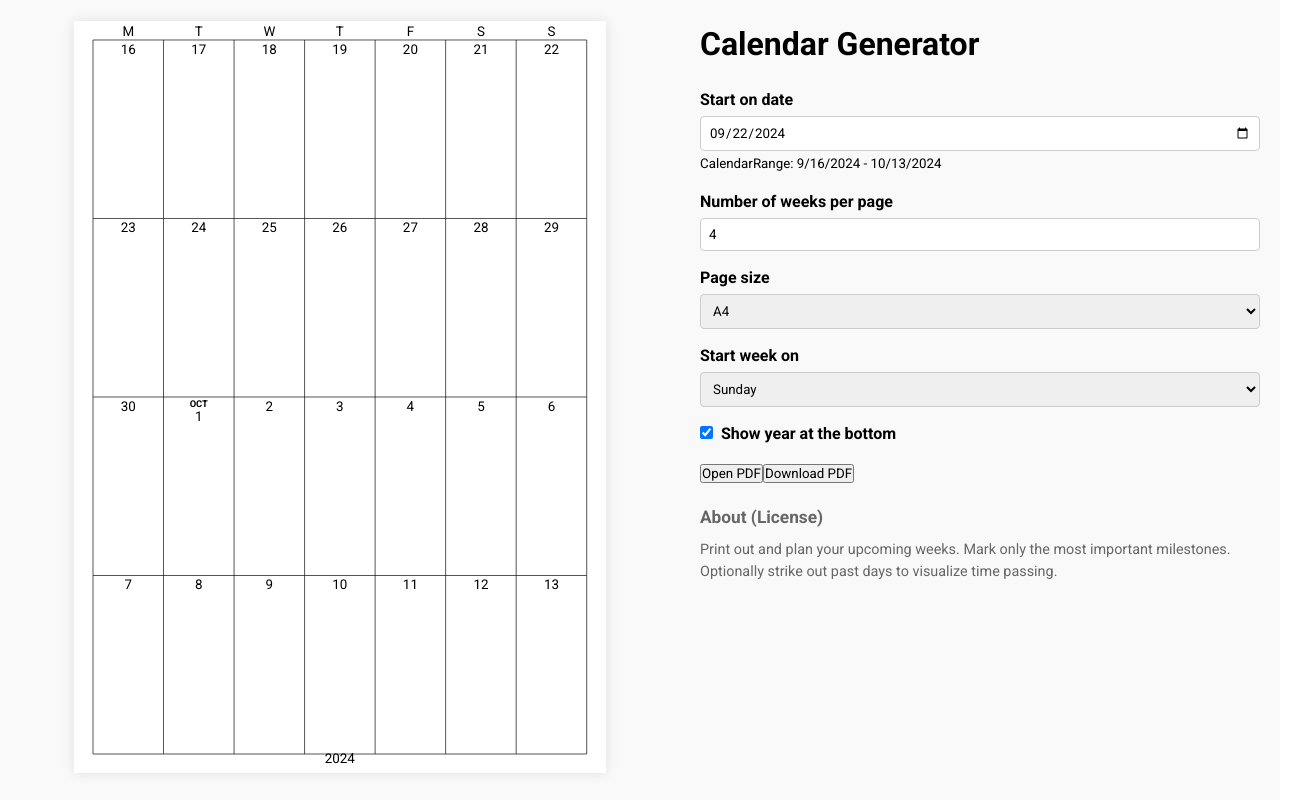
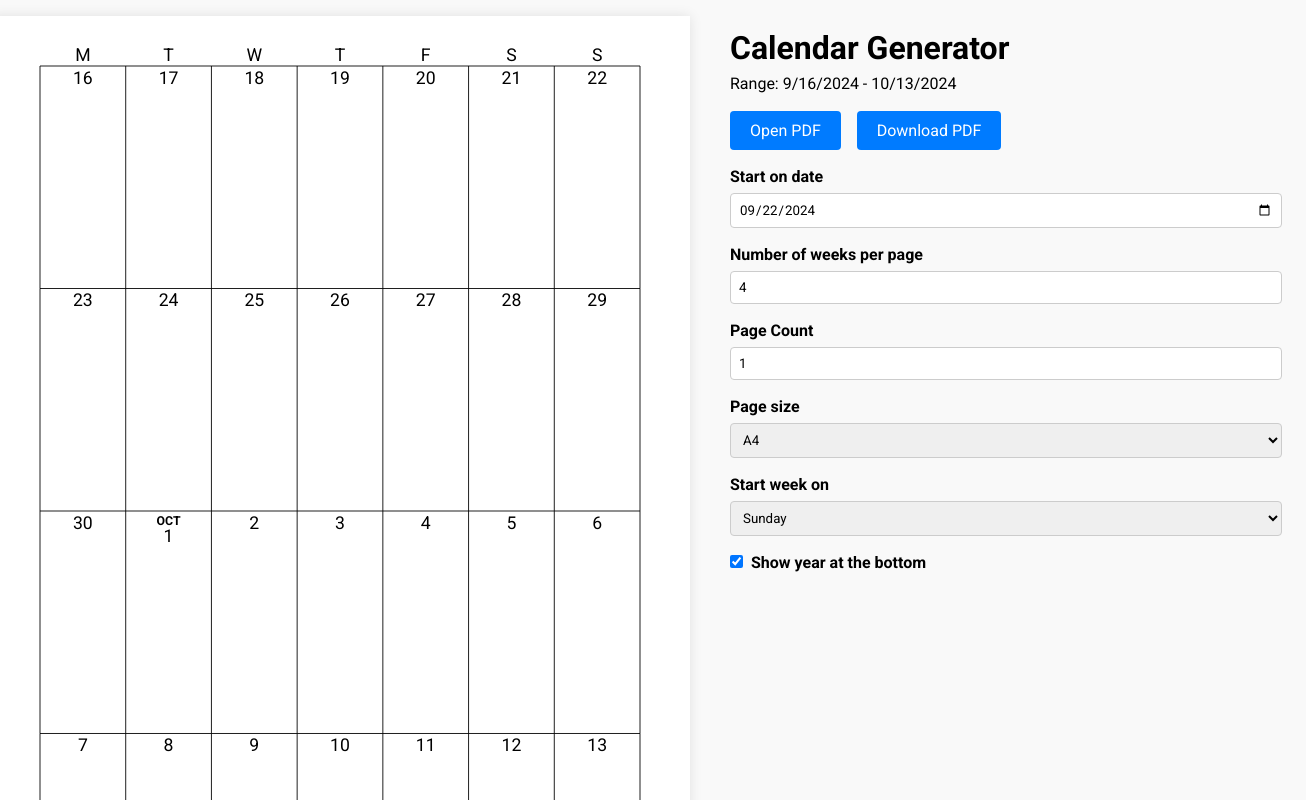
Before and after one commit to lukasondrejka/calendar-generator, a React (Vite) app: page / in a window 1280 px wide. Shown: the top 800 px of the page, 1306 px wide, since content can reach past the window. Built offline with nearby package versions, Linux system fonts and the light colour scheme.

Commit message:
Add pages

```diff
--- a/src/components/App.scss
+++ b/src/components/App.scss
@@ -7,40 +7,60 @@ $mobile-breakpoint: 900px;
   background-color: #f9f9f9;
   display: flex;
   justify-content: center;
-  align-items: center;
-  height: 100vh;
-  width: 100vw;
+  min-height: 100vh;
+  // min-width: 100vw;
 
   .calendar-box {
-    flex: 1;
+    flex: auto;
     text-align: center;
     position: sticky;
     top: 0;
 
+    // center vertically
+    align-items: center;
+
+    display: flex;
+    justify-content: center;
+    flex-direction: row;
+    flex-wrap: wrap;
+
+    .calendar-page {
+      margin: 16px;
+      min-width: 700px;
+      height: auto;
+    }
+
     svg {
       box-shadow: $box-shadow;
-      height: calc(100svh - 48px);
     }
   }
 
   .sidebar-box {
+    background-color: #f9f9f9;
     width: $sidebar-width;
-    height: 100%;
+    height: 100vh;
+    min-width: 600px;
     overflow-y: auto;
+    position: sticky;
+    top: 0;
   }
 
   @media (max-width: $mobile-breakpoint) {
     flex-direction: column-reverse;
 
-    .calendar-box svg {
-      height: unset;
-      width: calc(100vw - 48px);
+    .calendar-box {
+      svg {
+        height: unset;
+        width: calc(100vw - 48px);
+      }
     }
 
     .sidebar-box {
       width: 100%;
       height: 100%;
       overflow-y: unset;
+      position: unset;
+      top: unset;
     }
   }
 }
--- a/src/components/App.tsx
+++ b/src/components/App.tsx
@@ -1,25 +1,36 @@
-import React from 'react';
+import React, { useContext } from 'react';
 import './App.scss';
-import { StateProvider } from '../StateContext';
+import { AppStateContext } from '../AppStateContext';
 import CalendarSVG from './CalendarSVG';
 import Sidebar from './Sidebar';
 import { downloadPDF, openPDF } from '../utils/pdf';
 
 const App: React.FC = () => {
-  const getCalendarElement = () =>
-    document.querySelector('#calendar')!;
+  const context = useContext(AppStateContext);
+  const { state } = context!;
+
+  const { pageCount } = state;
+
+  const getCalendarElements = () =>
+    Array.from(document.querySelectorAll('.calendar-svg'));
 
   const openPDFclick = () =>
-    openPDF(getCalendarElement());
+    openPDF(getCalendarElements());
 
   const downloadPDFclick = () =>
-    downloadPDF(getCalendarElement());
+    downloadPDF(getCalendarElements());
 
   return (
-    <StateProvider>
     <div className="container">
       <div className="calendar-box">
-          <CalendarSVG id="calendar" />
+        {Array.from({ length: pageCount }).map((_, index) => (
+          <div className="calendar-page" key={index}>
+            <CalendarSVG
+              pageIndex={index}
+              className="calendar-svg"
+            />
+          </div>
+        ))}
       </div>
       <div className="sidebar-box">
         <Sidebar
@@ -28,7 +39,6 @@ const App: React.FC = () => {
         />
       </div>
     </div>
-    </StateProvider>
   );
 };
 
--- a/src/components/CalendarSVG.tsx
+++ b/src/components/CalendarSVG.tsx
@@ -1,6 +1,6 @@
 import React, { useContext } from 'react';
 import './CalendarSVG.scss';
-import { StateContext } from '../StateContext';
+import { AppStateContext } from '../AppStateContext';
 import { cmToPx, pxToCm } from '../utils/units';
 import { firstDayOfWeek } from '../utils/date';
 
@@ -9,16 +9,24 @@ const pageSizes = {
   Letter: { width: 21.59, height: 27.94 },
 };
 
-const CalendarSVG: React.FC<{ id: string }> = ({ id }) => {
-  const context = useContext(StateContext);
+// props
+interface CalendarSVGProps {
+  className?: string;
+  pageIndex?: number;
+}
+
+const CalendarSVG: React.FC<CalendarSVGProps> = ({ className, pageIndex }) => {
+  const context = useContext(AppStateContext);
   const { state } = context!;
 
   const generateSVG = () => {
-    const { startOnDate, weeksPerPage, startWeekOn, pageSize, showYearFooter } = state;
+    const { startOnDate, weeksPerPage, pageCount, startWeekOn, pageSize, showYearFooter } = state;
 
-    const margin = 0.75;
+    const margin = 1.5;
 
     const firstDay: Date = firstDayOfWeek(new Date(startOnDate), startWeekOn === 'Sunday');
+    firstDay.setDate(firstDay.getDate() + pageIndex! * weeksPerPage * 7);
+
     const { width: svgWidth, height: svgHeight } = pageSizes[pageSize as typeof pageSize];
 
     const daysOfWeek = ['M', 'T', 'W', 'T', 'F', 'S', 'S'];
@@ -32,7 +40,7 @@ const CalendarSVG: React.FC<{ id: string }> = ({ id }) => {
 
     return (
       <svg
-        id={id}
+        className={className}
         viewBox={`0 0 ${cmToPx(svgWidth)} ${cmToPx(svgHeight)}`}
         xmlns="http://www.w3.org/2000/svg"
         style={{
@@ -129,9 +137,24 @@ const CalendarSVG: React.FC<{ id: string }> = ({ id }) => {
           <text
             textAnchor="middle"
             x={`${svgWidth / 2}cm`}
-            y={`${svgHeight - margin / 2}cm`}
+            y={`${svgHeight - margin + pxToCm(20)}cm`}
           >
-            {firstDay.getFullYear()}
+            {firstDay.getFullYear() === new Date(firstDay.getTime() + weeksPerPage * 7 * 24 * 60 * 60 * 1000).getFullYear()
+              ? firstDay.getFullYear()
+              : `${firstDay.getFullYear()} - ${new Date(firstDay.getTime() + weeksPerPage * 7 * 24 * 60 * 60 * 1000).getFullYear()}`
+            }
+          </text>
+        )}
+
+        {/* Page number */}
+        {pageCount > 1 && (
+          <text
+            textAnchor="end"
+            x={`${svgWidth - margin}cm`}
+            y={`${svgHeight - margin + pxToCm(18) }cm`}
+            fontSize="18px"
+          >
+            {pageIndex! + 1} / {pageCount}
           </text>
         )}
       </svg>
--- a/src/components/Sidebar.scss
+++ b/src/components/Sidebar.scss
@@ -1,12 +1,9 @@
 .sidebar {
-  padding: 20px;
+  padding: 24px;
   box-sizing: border-box;
-  width: 100%;
-  height: 100%;
 
   h1 {
     font-size: 2em;
-    margin-bottom: 20px;
   }
 
   .form-group:not(:last-child) {
@@ -43,4 +40,31 @@
       margin-bottom: 8px;
     }
   }
+
+  button {
+    display: inline-block;
+    padding: 10px 20px;
+    font-size: 1em;
+    color: #fff;
+    background-color: #007bff;
+    border: none;
+    border-radius: 4px;
+    cursor: pointer;
+    text-align: center;
+    text-decoration: none;
+    transition: background-color 0.3s;
+
+    &:hover {
+      background-color: #0056b3;
+    }
+
+    &:disabled {
+      background-color: #ccc;
+      cursor: not-allowed;
+    }
+
+    &:not(:last-child) {
+      margin-right: 16px;
+    }
+  }
 }
--- a/src/components/Sidebar.tsx
+++ b/src/components/Sidebar.tsx
@@ -1,25 +1,33 @@
 import React, { useContext } from 'react';
 import './Sidebar.scss';
-import { StateContext } from '../StateContext';
+import { AppStateContext } from '../AppStateContext';
 import { firstDayOfWeek } from '../utils/date';
 
 const Sidebar: React.FC<{ openPDF: () => void; downloadPDF: () => void }> = ({ openPDF, downloadPDF }) => {
-  const context = useContext(StateContext);
+  const context = useContext(AppStateContext);
 
   const { state, dispatch } = context!;
-  const { startOnDate, startWeekOn, weeksPerPage, pageSize, showYearFooter } = state;
+  const { startOnDate, startWeekOn, pageCount, weeksPerPage, pageSize, showYearFooter } = state;
 
   const getRange= (): string => {
     const startDate = firstDayOfWeek(new Date(startOnDate), startWeekOn === 'Sunday');
     const endDate = new Date(startDate);
-    endDate.setDate(endDate.getDate() + 7 * weeksPerPage - 1);
+    endDate.setDate(endDate.getDate() + 7 * weeksPerPage * pageCount - 1);
 
     return `${startDate.toLocaleDateString()} - ${endDate.toLocaleDateString()}`;
   }
 
   return (
     <div className="sidebar">
-      <h1>Calendar Generator</h1>
+      <div className="form-group">
+        <h1>Calendar Generator</h1>
+        <p>Range: { getRange() }</p>
+      </div>
+
+      <div className="form-group">
+        <button onClick={openPDF}>Open PDF</button>
+        <button onClick={downloadPDF}>Download PDF</button>
+      </div>
 
       <div className="form-group">
         <label htmlFor="startDate">Start on date</label>
@@ -29,7 +37,6 @@ const Sidebar: React.FC<{ openPDF: () => void; downloadPDF: () => void }> = ({ o
           value={startOnDate}
           onChange={(e) => dispatch({ type: 'SET_START_ON_DATE', payload: e.target.value })}
         />
-        <small>CalendarRange: { getRange() }</small>
       </div>
 
       <div className="form-group">
@@ -40,6 +47,18 @@ const Sidebar: React.FC<{ openPDF: () => void; downloadPDF: () => void }> = ({ o
           onChange={(e) => dispatch({ type: 'SET_WEEKS_PER_PAGE', payload: Number(e.target.value) })}
           min="4"
           max="24"
+          step="1"
+        />
+      </div>
+
+      <div className="form-group">
+        <label>Page Count</label>
+        <input
+          type="number"
+          value={pageCount}
+          onChange={(e) => dispatch({ type: 'SET_PAGE_COUNT', payload: Number(e.target.value) })}
+          min="1"
+          max="10"
           step="1"
         />
       </div>
@@ -77,17 +96,12 @@ const Sidebar: React.FC<{ openPDF: () => void; downloadPDF: () => void }> = ({ o
         </label>
       </div>
 
-      <div className="form-group">
-        <button onClick={openPDF}>Open PDF</button>
-        <button onClick={downloadPDF}>Download PDF</button>
-      </div>
-
-      <div className="about">
+      {/* <div className="about">
         <h3>About (License)</h3>
         <p>
           Print out and plan your upcoming weeks. Mark only the most important milestones. Optionally strike out past days to visualize time passing.
         </p>
-      </div>
+      </div> */}
 
     </div>
   );
--- a/src/index.css
+++ b/src/index.css
@@ -5,12 +5,21 @@
 :root {
   line-height: 1.5;
   font-weight: 400;
-
   overflow-x: hidden;
 }
+
 * {
   margin: 0;
   padding: 0;
+}
+
+html {
+  overflow-y: scroll;
+}
+
+html,
+body {
+  /* min-height: 90vh; */
 }
 
 /*
--- a/src/main.tsx
+++ b/src/main.tsx
@@ -1,10 +1,13 @@
 import { StrictMode } from 'react'
 import { createRoot } from 'react-dom/client'
+import { AppStateProvider } from './AppStateContext.tsx'
 import App from './components/App.tsx'
 import './index.css'
 
 createRoot(document.getElementById('root')!).render(
   <StrictMode>
-    <App />
-  </StrictMode>,
-)
+    <AppStateProvider>
+      <App />
+    </AppStateProvider>
+  </StrictMode>
+);
--- a/src/utils/pdf.ts
+++ b/src/utils/pdf.ts
@@ -1,43 +1,51 @@
 // PDF utils
 
-import { jsPDF } from 'jspdf'
+import { jsPDF, jsPDFOptions } from 'jspdf'
 import 'svg2pdf.js'
 import { preprocessSVG } from './svg';
 import { pxToCm } from './units';
 
-export const openPDF = async (element: Element) => {
-  const document = await createPDF(element);
+export const openPDF = async (elements: Array<Element>) => {
+  const document = await createPDF(elements);
 
   if (document)
     window.open(document.output('bloburl'));
 }
 
-export const downloadPDF = async (element: Element) => {
-  const document = await createPDF(element);
+export const downloadPDF = async (elements: Array<Element>) => {
+  const document = await createPDF(elements);
 
   if (document)
     document.save('calendar.pdf');
 }
 
-const createPDF = async (element: Element): Promise<jsPDF | null> => {
-  if (!element)
+const createPDF = async (elements: Array<Element>): Promise<jsPDF | null> => {
+  if (!elements || elements.length === 0 || !elements[0])
     return null;
 
-  const document: jsPDF = new jsPDF({
+  const options: jsPDFOptions = {
     orientation: 'portrait',
     format: [
-      pxToCm(element.clientWidth),
-      pxToCm(element.clientHeight)
+      pxToCm(elements[0].clientWidth),
+      pxToCm(elements[0].clientHeight)
     ],
     unit: 'cm',
-  });
+  };
+
+  const document: jsPDF = new jsPDF(options);
 
   document.setProperties({
     title: 'Calendar',
   });
 
-  // @ts-ignore
-  await document.svg(preprocessSVG(element));
+  for (const [index, element] of elements.entries()) {
+    console.log('element', element);
+    // @ts-ignore
+    await document.svg(preprocessSVG(element));
+
+    if (index < elements.length - 1)
+      document.addPage();
+  }
 
   return document;
 };
```
Also changed, not shown: src/AppStateContext.tsx (renamed from src/StateContext.tsx, +9 -4 lines). Lines whose indentation alone changed are shown as unchanged.
